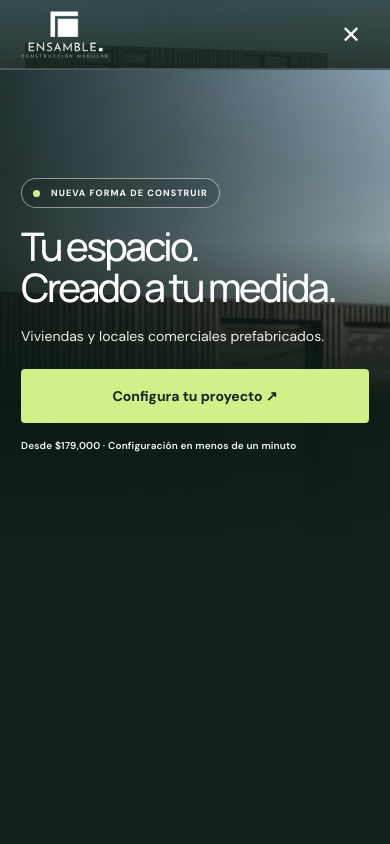
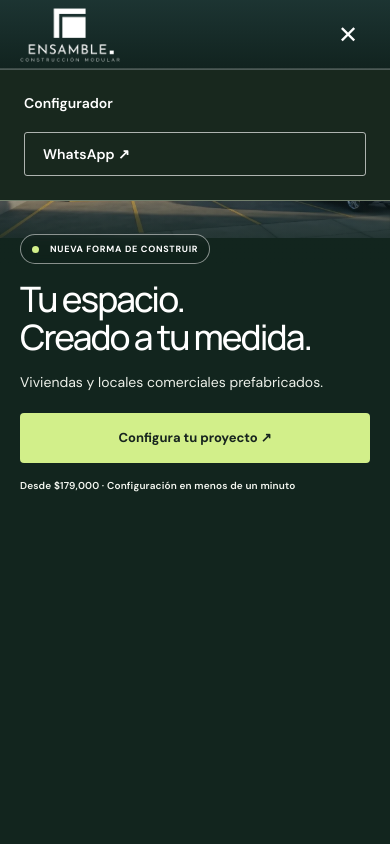
Before and after one commit to JustMyLogin/ensamble-web, a plain HTML site: page index.html in a window 390 px wide. Both pictures are taken after a click on the button "Abrir menú". Shown: the top 844 px of the page. Drawn offline with Linux system fonts and the light colour scheme.

Commit message:
Add files via upload
Mobile Hero fix

```diff
--- a/index.html
+++ b/index.html
@@ -711,6 +711,74 @@ footer{padding:30px 0 20px}.footer-brand{font-family:'Josefin Sans','Manrope',sa
 }
 
 </style>
+<style>
+/* V29: mobile-first hero refinement; overrides historical conflicting rules. */
+@media (max-width: 820px) {
+  html, body {overflow-x:clip;}
+  .nav { height:70px; background:#10221d; overflow:visible; }
+  .nav::before { background-image:linear-gradient(180deg,rgba(29,53,51,.96),rgba(17,35,31,.98)); transform:none; }
+  .nav .container {min-width:0;}
+  .nav .logo {width:155px!important; height:54px!important; flex:0 1 155px;}
+  .nav .logo img {width:100%;height:100%;object-fit:contain;object-position:left center;}
+  .nav-links {top:70px;z-index:25;}
+  .menu-btn {flex-shrink:0;min-width:44px;min-height:44px;}
+  .hero {min-height:100svh;height:auto;max-height:none;display:flex;align-items:flex-start;padding:0 0 54px;background:#12251e;}
+  .hero-bg {
+    position:absolute;top:70px;right:0;left:0;bottom:0;height:auto;
+    background-image:
+      linear-gradient(180deg,rgba(17,35,30,.03) 0%,rgba(17,35,30,.03) 100%),
+      url('hero-fachada.webp');
+    background-size:100% auto;
+    background-position:top center;
+    background-repeat:no-repeat;
+    background-color:#12251e;
+    transform:none;
+  }
+  .hero-bg::after {
+    content:"";display:block;position:absolute;inset:0;
+    background:linear-gradient(to bottom,transparent 0,transparent 28vw,rgba(18,37,30,.55) 38vw,#12251e 50vw,#12251e 100%);
+  }
+  .hero-inner {padding-top:clamp(245px,63vw,365px);width:100%;}
+  .hero .hero-label {font-size:9px;letter-spacing:.08em;padding:8px 11px;}
+  .hero h1 {font-size:clamp(37px,8.5vw,64px);line-height:1.08;letter-spacing:-.055em;margin:17px 0 15px;max-width:600px;}
+  .hero-copy {font-size:14px;line-height:1.5;max-width:460px;margin-bottom:20px;}
+  .hero .hero-actions {display:block;}
+  .hero .btn-accent {min-height:50px;padding:14px 18px;font-size:13px;}
+  .hero-proof {font-size:11px;line-height:1.5;margin-top:12px;}
+  .system.section-pad {padding-top:58px;padding-bottom:60px;}
+  .system-grid, .config-workspace {min-width:0;}
+  .system-grid > div:first-child {min-width:0;}
+  .config-workspace {grid-template-columns:minmax(0,1fr)!important;gap:13px;}
+  .config-controls,.model-stage {min-width:0;}
+  .config-options {grid-template-columns:repeat(2,minmax(0,1fr))!important;gap:8px;}
+  .config-workspace .model-stage {padding:13px!important;}
+  .model-topline {gap:12px;flex-wrap:wrap;}
+  .render-panel,.render-frame {min-width:0;}
+  .render-frame.is-home-gallery {padding:10px 10px 82px;}
+  .home-gallery-thumbs {bottom:8px;}
+  .config-price-amount {font-size:clamp(27px,7vw,36px);}
+  .mobile-config-cta {max-width:none;}
+}
+@media (max-width:480px) {
+  .container {padding-left:20px;padding-right:20px;}
+  .hero-inner {padding-top:clamp(218px,60vw,288px);}
+  .hero h1 {font-size:clamp(35px,9vw,44px);}
+  .hero .btn-accent {width:100%;}
+  .hero-proof {font-size:10px;}
+  .type-options {grid-template-columns:repeat(2,minmax(0,1fr));gap:8px;}
+  .type-option {font-size:10px;padding:12px 6px;}
+  .config-option {min-width:0;padding:11px 8px!important;}
+  .config-option strong {font-size:21px!important;}
+  .model-topline span:first-child {font-size:9px;letter-spacing:.06em;}
+}
+@media(max-width:375px) {
+  .hero-inner {padding-top:215px;}
+  .hero h1 {font-size:34px;}
+  .hero-copy {font-size:13px;}
+  .config-price {gap:8px;}
+}
+
+</style>
 </head>
 <body>
 <header class="nav">
```
Also changed, not shown: 1 other file.
